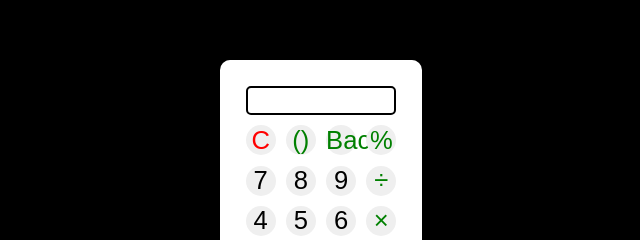
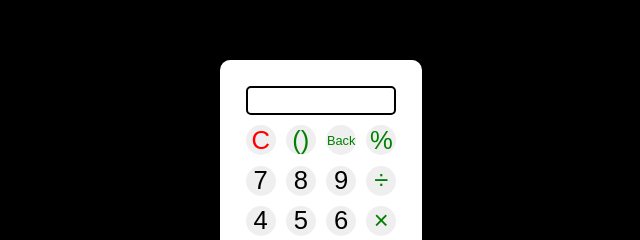
Before and after one commit to Haseem18/Calculator, a plain HTML site: page index.html in a window 1280 px wide. Shown: the part 194-434 px from the top of the page, 319-959 px from the left. Drawn offline with Linux system fonts and the light colour scheme.

Commit message:
Update style.css

```diff
--- a/style.css
+++ b/style.css
@@ -50,6 +50,10 @@ button {
   font-size: 2vw;
 }
 
+.cl_btn {
+  font-size: 1vw;
+}
+
 
 .first, .second, .third, .fourth, .fifth{
   display: flex;
@@ -69,4 +73,4 @@ button {
   button {
     font-size: 3vw;
   }
-}
+  }
```
